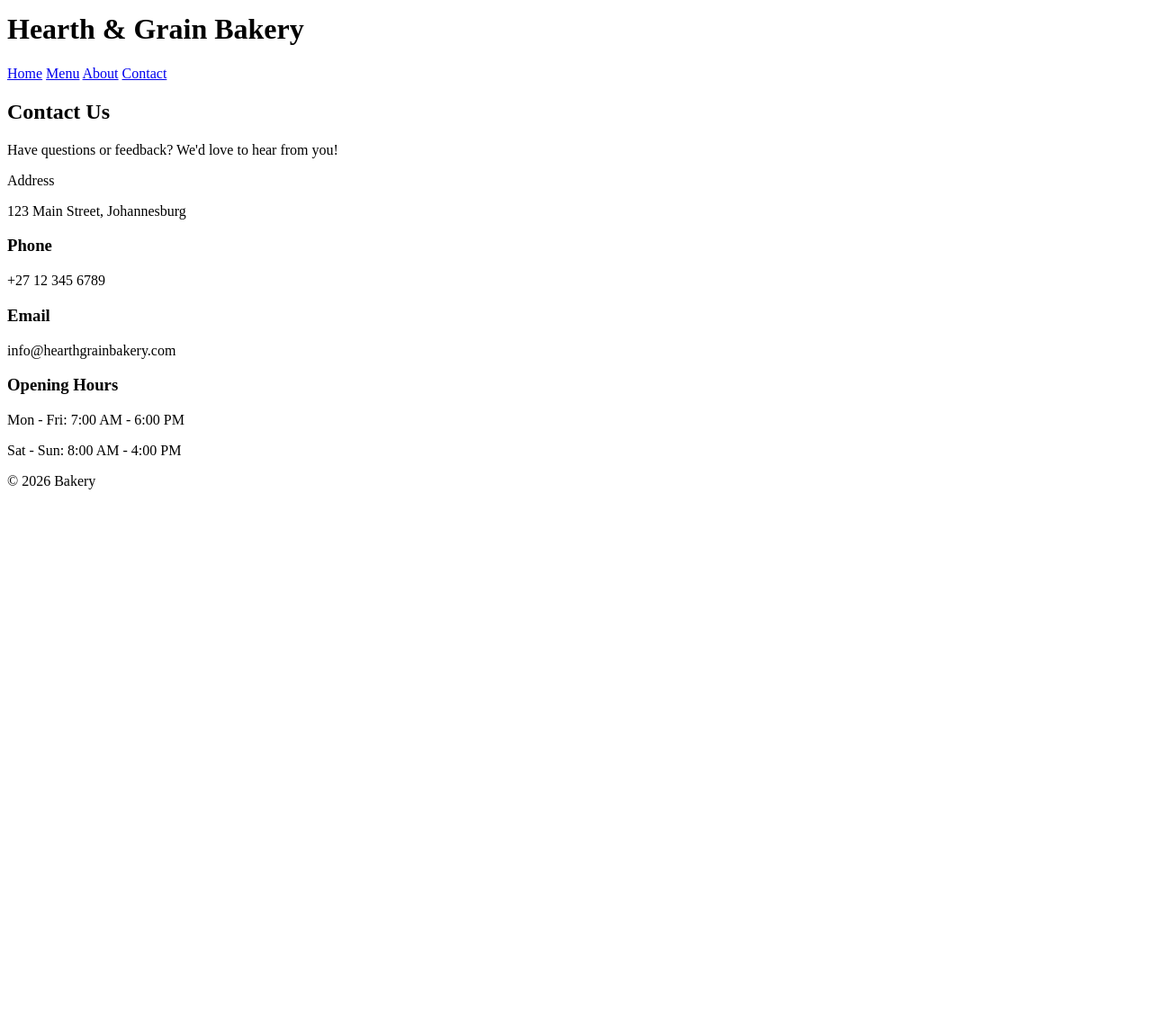
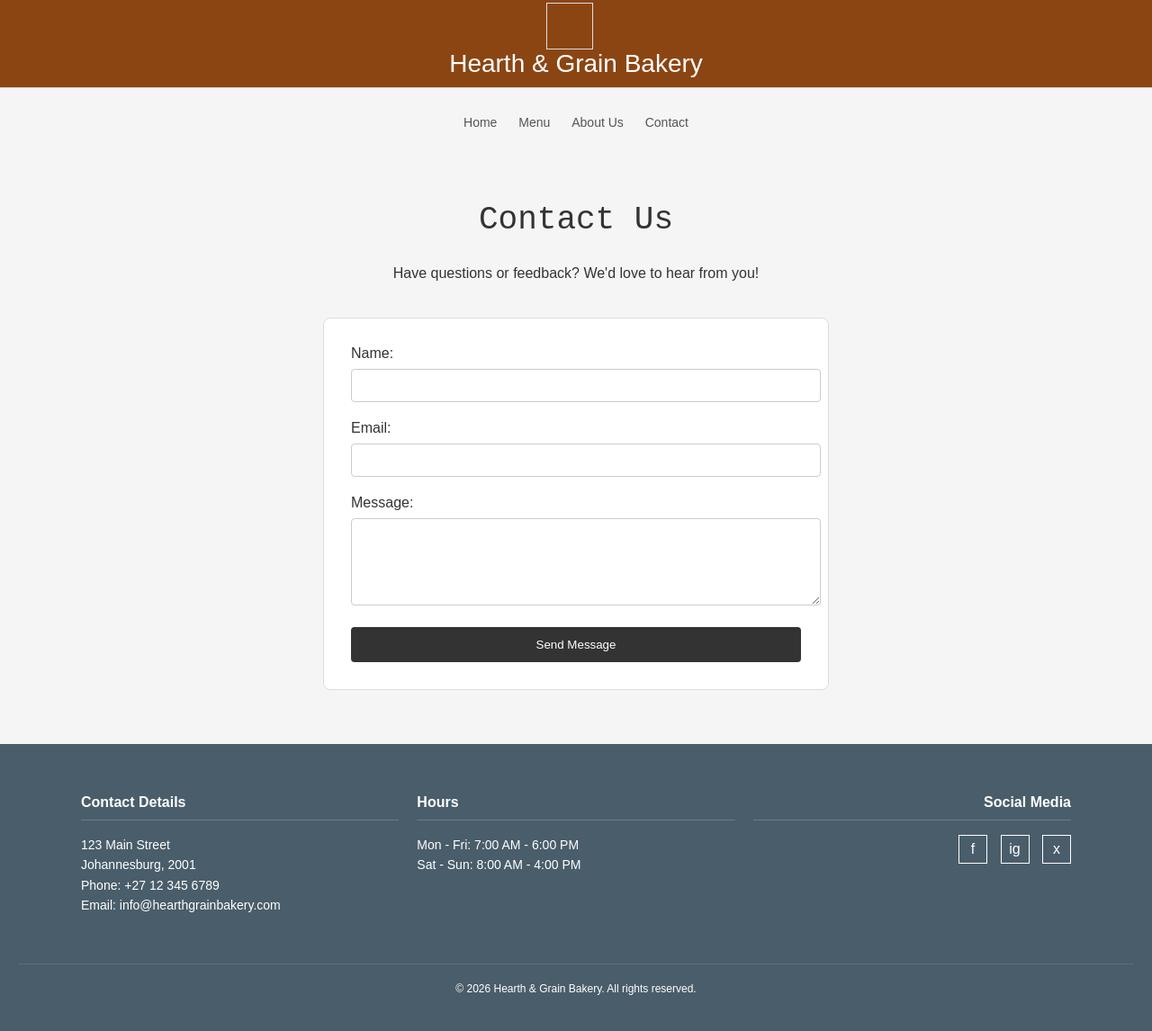
Before and after one commit to omphiletsomele3-wq/MyWebProject, a plain HTML site: page contact.html in a window 1280 px wide. Shown: the part 7-1153 px from the top of the page at 90% size. Before the commit the page ends 800 px from the top, so only its background shows below. Drawn offline with Linux system fonts and the light colour scheme; files that its build step writes are made by us from their sources.

Commit message:
First upload of website

```diff
--- a/contact.html
+++ b/contact.html
@@ -1,44 +1,78 @@
 <!DOCTYPE html>
-<html>
+<html lang="en">
 <head>
-    <title>Hearth & Grain Bakery</title>
+    <meta charset="UTF-8">
+    <link rel="stylesheet" href="styles.css">
+    <title>Contact Us - Hearth & Grain</title>
 </head>
 <body>
 
 <header>
+    <div class="logo"></div>
     <h1>Hearth & Grain Bakery</h1>
 </header>
 
 <nav>
     <a href="index.html">Home</a>
     <a href="menu.html">Menu</a>
-    <a href="about.html">About</a>
+    <a href="about.html">About Us</a>
     <a href="contact.html">Contact</a>
 </nav>
 
 <main>
-    <h2>Contact Us</h2>
-
+    <h2 class="freshly-baked-daily">Contact Us</h2>
     <p>Have questions or feedback? We'd love to hear from you!</p>
 
-    </h3>Address</h3>
-    <p>123 Main Street, Johannesburg</p>
+    <section style="margin: 40px auto; max-width: 500px; text-align: left; background: white; padding: 30px; border-radius: 8px; border: 1px solid #ddd;">
+        <form>
+            <label style="display: block; margin-bottom: 8px;">Name:</label>
+            <input type="text" style="width: 100%; padding: 10px; margin-bottom: 20px; border: 1px solid #ccc; border-radius: 4px;">
 
-    <h3>Phone</h3>
-    <p>+27 12 345 6789</p>
+            <label style="display: block; margin-bottom: 8px;">Email:</label>
+            <input type="email" style="width: 100%; padding: 10px; margin-bottom: 20px; border: 1px solid #ccc; border-radius: 4px;">
 
-    <h3> Email</h3>
-    <p>info@hearthgrainbakery.com</p>
+            <label style="display: block; margin-bottom: 8px;">Message:</label>
+            <textarea rows="5" style="width: 100%; padding: 10px; margin-bottom: 20px; border: 1px solid #ccc; border-radius: 4px;"></textarea>
 
-    <h3> Opening Hours</h3>
-    <p>Mon - Fri: 7:00 AM - 6:00 PM</p>
-    <p>Sat - Sun: 8:00 AM - 4:00 PM</p>
+            <button type="submit" style="background-color: #333; color: white; padding: 12px 25px; border: none; border-radius: 4px; cursor: pointer; width: 100%;">Send Message</button>
+        </form>
+    </section>
 </main>
 
-</main>
+<footer style="background-color: #4a5d6a; color: white; padding: 40px 20px; text-align: left;">
+    <div style="max-width: 1100px; margin: 0 auto; display: flex; justify-content: space-between; flex-wrap: wrap; gap: 20px;">
 
-<footer>
-    <p>© 2026 Bakery</p>
+        <div style="flex: 1; min-width: 250px;">
+            <h3 style="font-size: 16px; border-bottom: 1px solid rgba(255,255,255,0.2); padding-bottom: 10px;">Contact Details</h3>
+            <p style="font-size: 14px; line-height: 1.6;">
+                123 Main Street<br>
+                Johannesburg, 2001<br>
+                Phone: +27 12 345 6789<br>
+                Email: info@hearthgrainbakery.com
+            </p>
+        </div>
+
+        <div style="flex: 1; min-width: 250px;">
+            <h3 style="font-size: 16px; border-bottom: 1px solid rgba(255,255,255,0.2); padding-bottom: 10px;">Hours</h3>
+            <p style="font-size: 14px; line-height: 1.6;">
+                Mon - Fri: 7:00 AM - 6:00 PM<br>
+                Sat - Sun: 8:00 AM - 4:00 PM
+            </p>
+        </div>
+
+        <div style="flex: 1; min-width: 200px; text-align: right;">
+            <h3 style="font-size: 16px; border-bottom: 1px solid rgba(255,255,255,0.2); padding-bottom: 10px;">Social Media</h3>
+            <div style="margin-top: 15px;">
+                <span style="display: inline-block; width: 30px; height: 30px; border: 1px solid white; margin-left: 10px; text-align: center; line-height: 30px;">f</span>
+                <span style="display: inline-block; width: 30px; height: 30px; border: 1px solid white; margin-left: 10px; text-align: center; line-height: 30px;">ig</span>
+                <span style="display: inline-block; width: 30px; height: 30px; border: 1px solid white; margin-left: 10px; text-align: center; line-height: 30px;">x</span>
+            </div>
+        </div>
+    </div>
+
+    <div style="text-align: center; margin-top: 40px; font-size: 12px; border-top: 1px solid rgba(255,255,255,0.1); padding-top: 20px;">
+        &copy; 2026 Hearth & Grain Bakery. All rights reserved.
+    </div>
 </footer>
 
 </body>
--- a/css/styles.css
+++ b/css/styles.css
@@ -1,3 +1,74 @@
+/* General Styles */
+body {
+    background-color: #f0f0f0; /* The clean grey background seen in your wireframe */
+    font-family: Arial, sans-serif; /* A clear sans-serif font for readability */
+    color: #333; /* Dark grey text */
+    margin: 0;
+    padding: 0;
+    text-align: center; /* Center aligns everything by default */
+}
+
+/* Header (Your brand area) */
+header {
+    background-color: #fff; /* A white banner across the top */
+    padding: 20px 0;
+    border-bottom: 1px solid #ddd;
+}
+
+header h1 {
+    font-size: 28px;
+    margin: 0;
+    font-weight: normal;
+}
+
+/* Navigation (The clean menu on the right) */
+nav {
+    margin: 30px 0;
+    font-size: 14px;
+}
+
+nav a {
+    text-decoration: none; /* No underlines */
+    color: #555;
+    margin: 0 15px; /* Spaces them out like in your wireframe */
+}
+
+nav a:hover {
+    color: #333;
+}
+
+/* Main Content Area */
+main {
+    padding: 20px 0;
+}
+
+/* Hero Section (Centering and borders) */
+.hero-container img {
+    width: 100%;
+    max-width: 800px; /* Limits the max size of the bread photo */
+    height: auto;
+    border: 1px solid #ccc; /* Subtle border on the image itself */
+}
+
+/* The monospace subtitle font from your image */
+.freshly-baked-daily {
+    font-family: 'Courier New', Courier, monospace;
+    font-size: 36px;
+    margin-top: 30px;
+    color: #333;
+    font-weight: normal;
+}
+
+/* Optional logo styling */
+.logo {
+    width: 50px; /* Small square placeholder logo like in your wireframe */
+    height: 50px;
+    border: 1px solid #ddd;
+    display: inline-block;
+    vertical-align: middle;
+    margin-right: 15px;
+}
+
 body {
     font-family: Arial;
     background-color: #f5f5f5;
```
Also changed, not shown: about.html (+20 -4 lines), index.html (+13 -4 lines), 2 other files.
